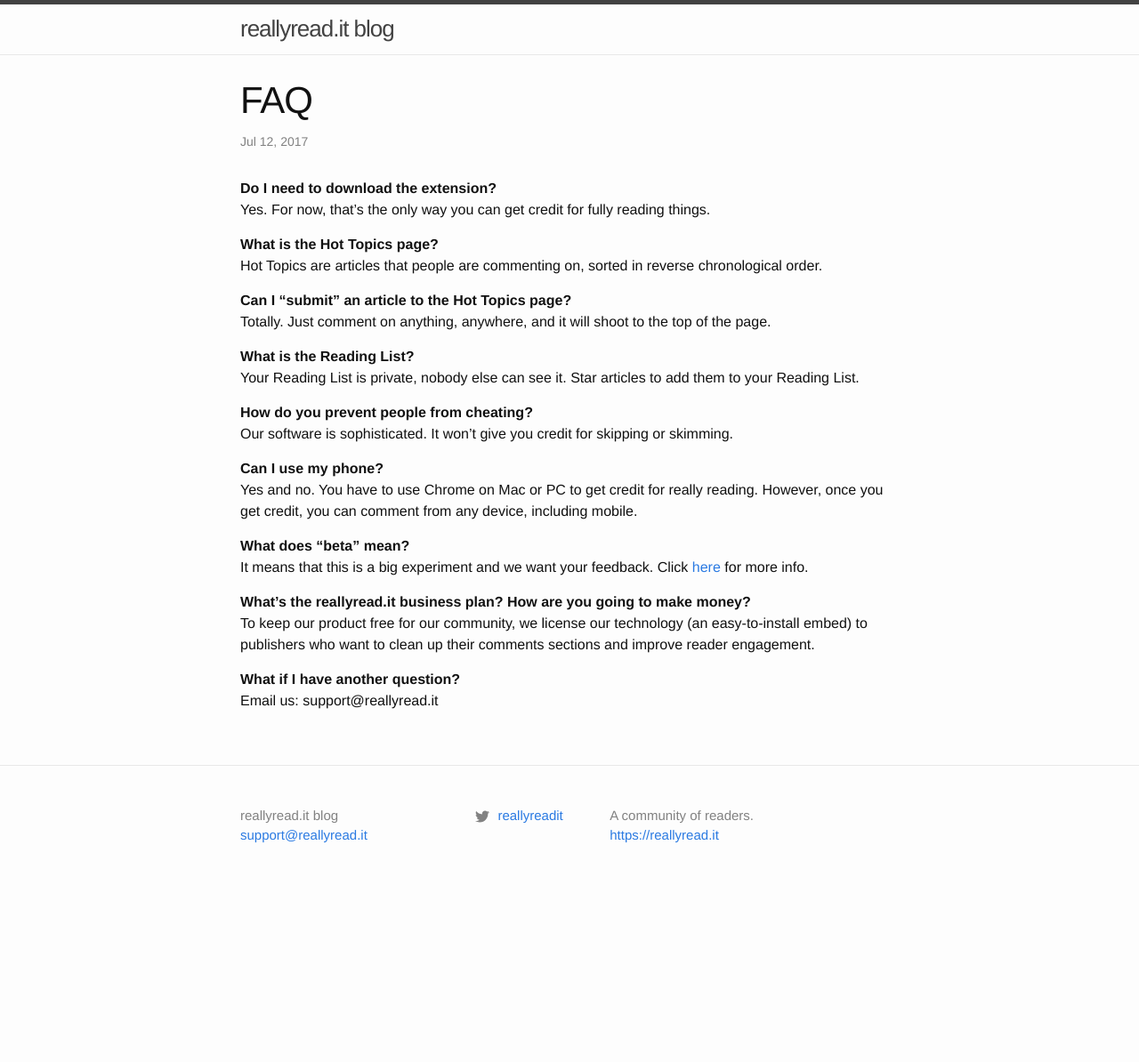
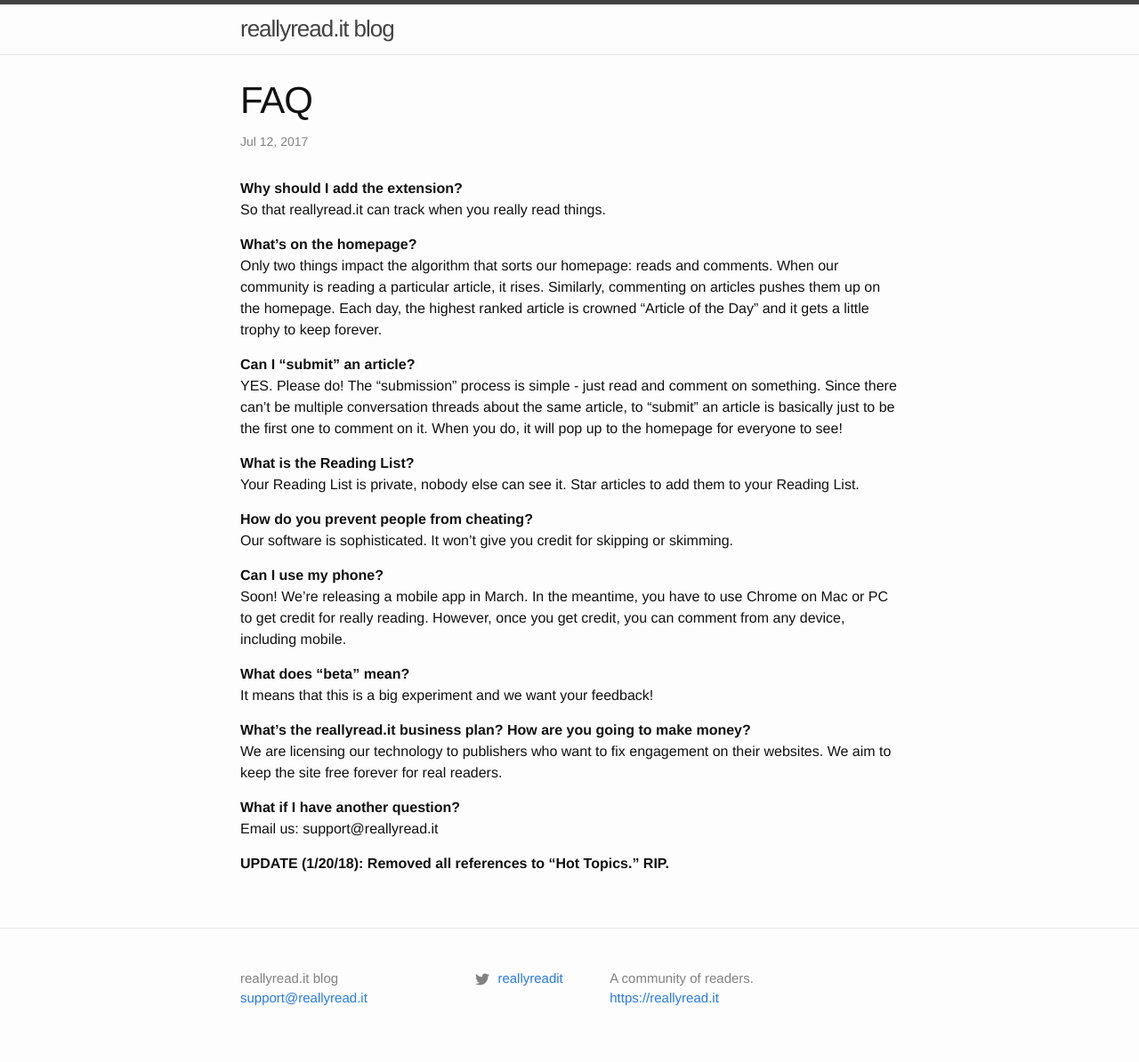
Before and after one commit to reallyreadit/blog, a Jekyll site: the page built from _posts/2017-07-13-FAQ.markdown, in a window 1280 px wide. Shown: the whole page at 89% size. Built offline with Jekyll 4.4.1, drawn with Linux system fonts in a browser that asks for light colours; before the commit the page ends 1011 px from its top, so only the background shows below that.

Commit message:
1 new posts and fixes on faq and mobile

```diff
--- a/_posts/2017-07-13-FAQ.markdown
+++ b/_posts/2017-07-13-FAQ.markdown
@@ -4,14 +4,14 @@ title:  "FAQ"
 date:   2017-07-12 17:10:32 -0400
 categories: beta
 ---
-<b>Do I need to download the extension?</b><br>
-Yes. For now, that's the only way you can get credit for fully reading things.
+<b>Why should I add the extension?</b><br>
+So that reallyread.it can track when you really read things.
 
-<b>What is the Hot Topics page?</b><br>
-Hot Topics are articles that people are commenting on, sorted in reverse chronological order.
+<b>What's on the homepage?</b><br>
+Only two things impact the algorithm that sorts our homepage: reads and comments. When our community is reading a particular article, it rises. Similarly, commenting on articles pushes them up on the homepage. Each day, the highest ranked article is crowned "Article of the Day" and it gets a little trophy to keep forever.
 
-<b>Can I "submit" an article to the Hot Topics page?</b><br>
-Totally. Just comment on anything, anywhere, and it will shoot to the top of the page.
+<b>Can I "submit" an article?</b><br>
+YES. Please do! The "submission" process is simple - just read and comment on something. Since there can't be multiple conversation threads about the same article, to "submit" an article is basically just to be the first one to comment on it. When you do, it will pop up to the homepage for everyone to see!
 
 <b>What is the Reading List?</b><br>
 Your Reading List is private, nobody else can see it. Star articles to add them to your Reading List.
@@ -20,14 +20,15 @@ Your Reading List is private, nobody else can see it. Star articles to add them
 Our software is sophisticated. It won't give you credit for skipping or skimming.
 
 <b>Can I use my phone?</b><br>
-Yes and no. You have to use Chrome on Mac or PC to get credit for really reading. However, once you get credit, you can comment from any device, including mobile.
-
+Soon! We're releasing a mobile app in March. In the meantime, you have to use Chrome on Mac or PC to get credit for really reading. However, once you get credit, you can comment from any device, including mobile.
 
 <b>What does "beta" mean?</b><br>
-It means that this is a big experiment and we want your feedback. Click [here](http://blog.reallyread.it/jekyll/update/2017/07/06/beta-testers.html) for more info.
+It means that this is a big experiment and we want your feedback!
 
 <b>What's the reallyread.it business plan? How are you going to make money?</b><br>
-To keep our product free for our community, we license our technology (an easy-to-install embed) to publishers who want to clean up their comments sections and improve reader engagement.
+We are licensing our technology to publishers who want to fix engagement on their websites. We aim to keep the site free forever for real readers.
 
 <b>What if I have another question?</b><br>
 Email us: support@reallyread.it
+
+<b>UPDATE (1/20/18): Removed all references to "Hot Topics." RIP.</b><br>
--- a/_posts/2018-01-04-MOBILE.markdown
+++ b/_posts/2018-01-04-MOBILE.markdown
@@ -15,3 +15,5 @@ We're already counting down the days until we can send out a link to download [t
 The next few weeks are (hopefully!) going to be a wild ride. Stay tuned for further updates.
 
 -Bill and Jeff
+
+UPDATE (1/20/18): I corrrected the article to include Vivian!
```
Also changed, not shown: other parts of _posts/2018-01-04-MOBILE.markdown (+1 -1 lines), _posts/2018-01-19-Updates.markdown (added, +9 -0 lines).
